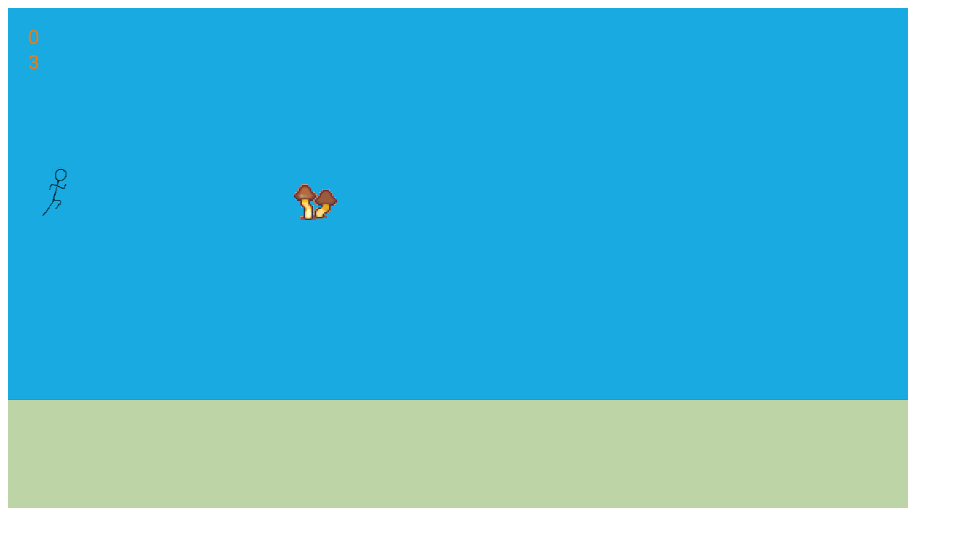
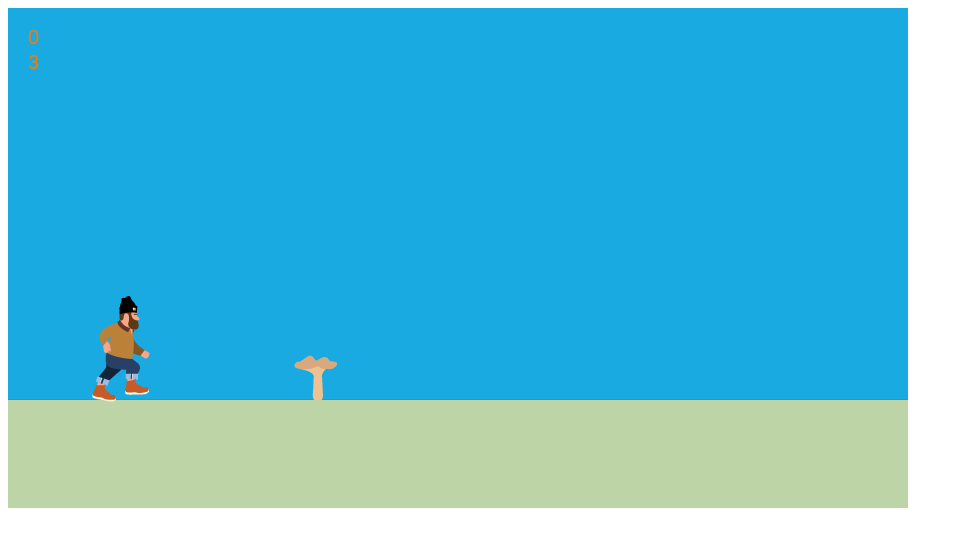
Before and after one commit to cjgk/shrooms, a plain HTML site: page app/index.html in a window 1280 px wide. Shown: the whole page, without its empty margins (0-963 px from the left). Drawn offline with Linux system fonts and the light colour scheme.

Commit message:
Changed stick figure to hipster Changed to new shrooms Moved characters to baseline

```diff
--- a/app/index.html
+++ b/app/index.html
@@ -12,7 +12,7 @@
 
         <script>
             var stage, w, h, loader, rotation;
-            var background, stick;
+            var background, hipster;
             var shrooms, shroom, actionShroom, actionBoard;
             var points, lives, pointsLabel, livesLabel, speed;
 
@@ -27,10 +27,9 @@
 
                 manifest = [
                     {src: "background.png", id: "background"},
-                    {src: "stick.png", id: "stick"},
-                    {src: "shroom1.png", id: "shroom1"},
-                    {src: "shroom2.png", id: "shroom2"},
-                    {src: "shroom3.png", id: "shroom3"},
+                    {src: "spritesheet-hipster.png", id: "hipster"},
+                    {src: "chantarelle.png", id: "chantarelle"},
+                    {src: "deathcap.png", id: "deathcap"},
                     {src: "trashcan.png", id: "trashcan"},
                     {src: "cauldron.png", id: "cauldron"},
 
@@ -61,38 +60,31 @@
 
                 speed = 150;
 
-                // Set up the runner
-                var stickImg = loader.getResult("stick");
-                var stickSpriteSheet = new createjs.SpriteSheet({
+                // Set up the hipster
+                var hipsterImg = loader.getResult("hipster");
+                var hipsterSpriteSheet = new createjs.SpriteSheet({
                     framerate: 10,
-                    images: [stickImg],
-                    frames: {width: 32, height: 64, regX: -30, regY: -155},
+                    images: [hipsterImg],
+                    frames: {width: 98, height: 120, regX: -50, regY: -280},
                     animations: {
-                        run: [19, 26]
+                        run: [0, 9]
                     }
                 });
-                stick = new createjs.Sprite(stickSpriteSheet, "run");
+                hipster = new createjs.Sprite(hipsterSpriteSheet, "run");
 
                 // Set up shrooms
-                var shroom1 = {
-                    bitmap: new createjs.Bitmap(loader.getResult("shroom1")),
-                    y: 176,
-                    edible: true
-                };
-
-                var shroom2 = {
-                    bitmap: new createjs.Bitmap(loader.getResult("shroom2")),
-                    y: 185,
-                    edible: false
-                };
-
-                var shroom3 = {
-                    bitmap: new createjs.Bitmap(loader.getResult("shroom3")),
-                    y: 170,
-                    edible: true
-                };
-
-                shrooms = [shroom1, shroom2, shroom3];
+                shrooms = [
+                    {
+                        bitmap: new createjs.Bitmap(loader.getResult("chantarelle")),
+                        y: 347,
+                        edible: true
+                    },
+                    {
+                        bitmap: new createjs.Bitmap(loader.getResult("deathcap")),
+                        y: 353,
+                        edible: false
+                    }
+                ];
 
                 // Set up action board
                 var actionBoardBg = new createjs.Shape();
@@ -116,7 +108,7 @@
                 actionBoard.addChild(actionBoardBg, trashcan, cauldron);
 
                 // Set up basic game
-                stage.addChild(background, stick, pointsLabel, livesLabel);
+                stage.addChild(background, hipster, pointsLabel, livesLabel);
 
                 createjs.Ticker.timingMode = createjs.Ticker.RAF;
                 createjs.Ticker.addEventListener("tick", tick);
```
Also changed, not shown: app/resources/chantarelle.png (renamed from rawmaterial/kantarell.png), app/resources/deathcap.png (renamed from rawmaterial/flugsvamp.png), app/resources/shroom1.png (deleted), app/resources/shroom2.png (deleted), app/resources/shroom3.png (deleted), app/resources/spritesheet-hipster.png (added).
